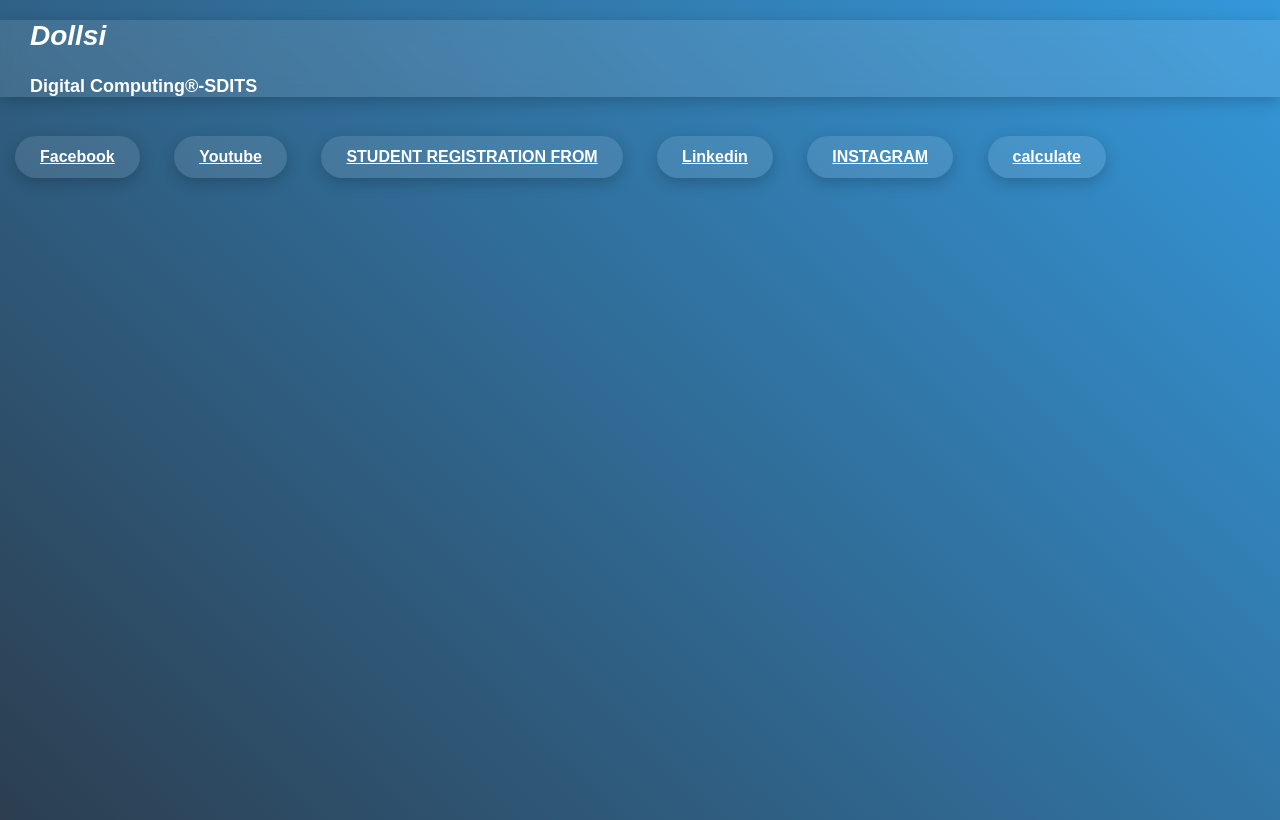
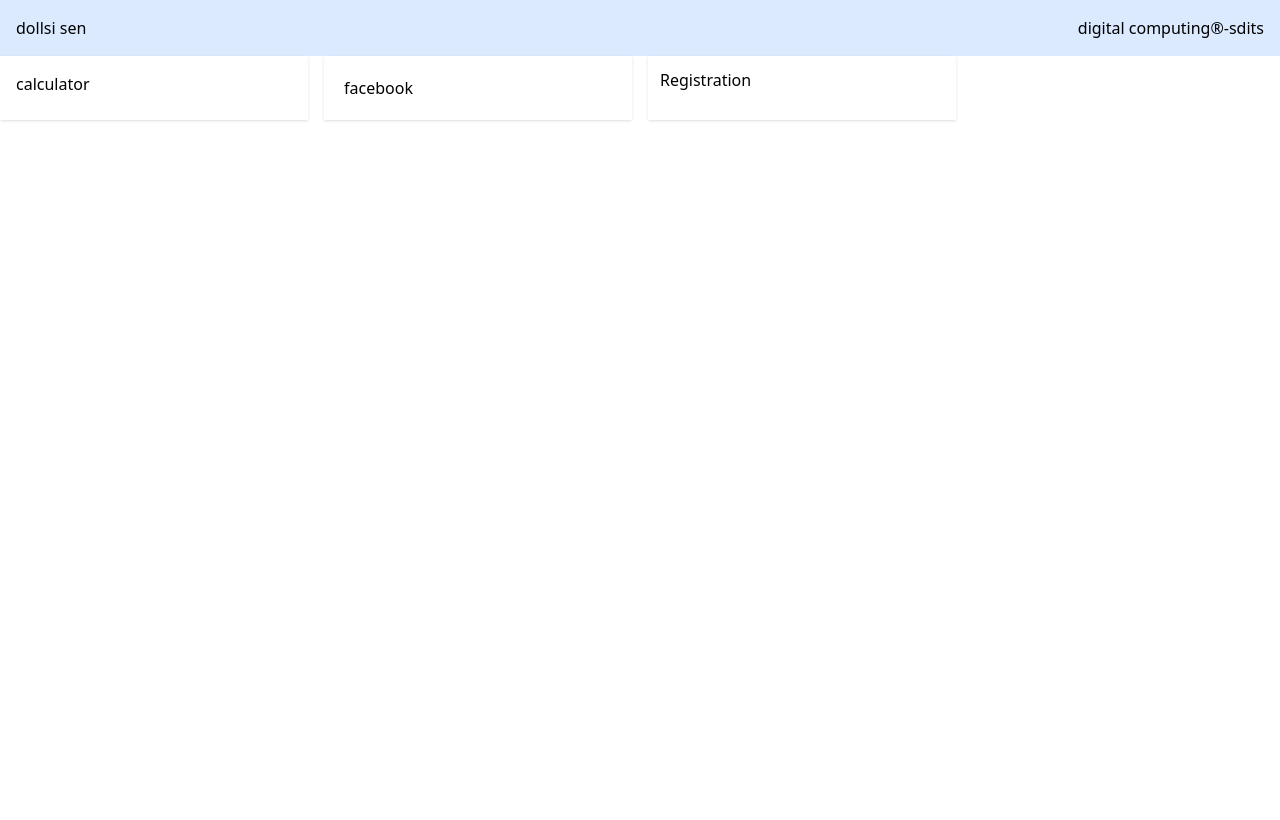
Before and after one commit to Dollsi/Digital_computing_task, a plain HTML site: page index.html in a window 1280 px wide. Drawn offline with nearby package versions, Linux system fonts and the light colour scheme.

Commit message:
Add files via upload

```diff
--- a/index.html
+++ b/index.html
@@ -1,89 +1,33 @@
 <!DOCTYPE html>
 <html lang="en">
 <head>
-    <meta charset="UTF-8">
-    <meta name="viewport" content="width=device-width, initial-scale=1.0">
-    <title>TASKS</title>
-    <link rel="stylesheet" href="https://cdnjs.cloudflare.com/ajax/libs/font-awesome/6.0.0/css/all.min.css">
-    <link href="https://fonts.googleapis.com/css2?family=Poppins:wght@300;400;500;600&display=swap" rel="stylesheet">
+
+    <title>task- dollsisen </title>
+    <script src="https://cdn.tailwindcss.com"></script>
 
 </head>
 <body>
-    <div>
+    <div class=" bg-blue-100 p-4 flex justify-between">
+
+        <h1 class="font-size">
+            dollsi sen
+        </h1>
         <h2>
-          <i>Dollsi</i>
-        </h2>
-        <h4>
-            Digital Computing®-SDITS
-        </h4>
+            digital computing®-sdits
+        </h2> </div>
+        <div class="grid grid-cols-4 gap-4" >
+            <div class="p-4 rounded-2x1 shadow">
+                <a href="benz.html"> calculator</a>
+            </div>
+            <div class="p-5 rounded-2x1 shadow">
+                <a href="facebook.html"> facebook </a>
+            </div>
+            <div class="p-3 rounded-2x1 shadow">
+                <a href="regist.html"> Registration</a>
+            </div>
+
+        </div>
     </div>
-
-    <button><a href="facebook.html">Facebook</a></button>
-    <button><a href="https://www.youtube.com/">Youtube</a></button>
-    <button><a href="STUDENT.HTML">STUDENT REGISTRATION FROM </a></button>
-    <button><a href="Linked In.html">Linkedin</a></button>
-    <button><a href="instagram.html">INSTAGRAM</a></button>
-    <button><a href="calcu.html">calculate</button>
-
 
 </body>
 </html>
-<style>
-    body {
-        background: linear-gradient(45deg, #2c3e50, #3498db);
-        min-height: 100vh;
-        margin: 0;
-        font-family: 'Arial', sans-serif;
-    }
-
-    div {
-        background: rgba(255, 255, 255, 0.1);
-        backdrop-filter: blur(10px);
-        box-shadow: 0 5px 15px rgba(0,0,0,0.2);
-        padding: 0 30px;
-    }
-
-    h2 i {
-        color: white;
-        font-size: 28px;
-    }
-
-    h4 {
-        color: white;
-        font-size: 18px;
-    }
-
-    button {
-        background: rgba(255, 255, 255, 0.1);
-        border: none;
-        border-radius: 25px;
-        padding: 12px 25px;
-        margin: 15px;
-        transition: all 0.3s ease;
-        box-shadow: 0 5px 15px rgba(0,0,0,0.2);
-    }
-
-    button:hover {
-        transform: translateY(-3px);
-        box-shadow: 0 8px 20px rgba(0,0,0,0.3);
-        background: rgba(255, 255, 255, 0.2);
-    }
-
-    a {
-        color: white;
-        font-weight: bold;
-        font-size: 16px;
-        transition: all 0.3s ease;
-    }
-
-    button:hover a {
-        color: #ecf0f1;
-    }
-
-    .button-container {
-        display: flex;
-        flex-wrap: wrap;
-        justify-content: center;
-        padding: 20px;
-    }
-</style>
```
